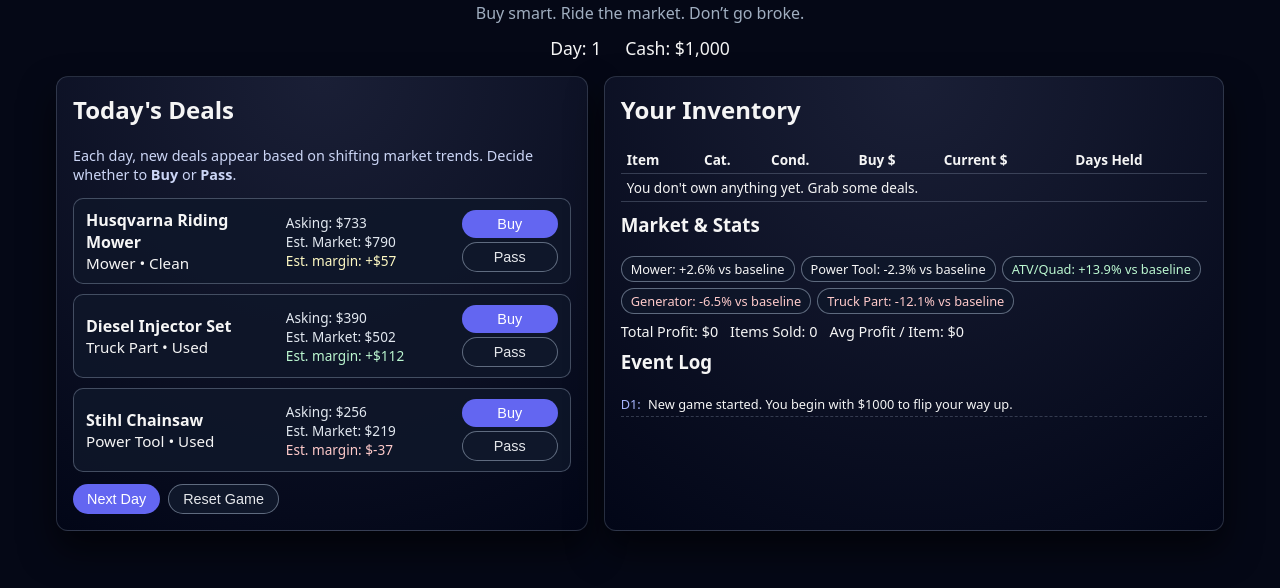
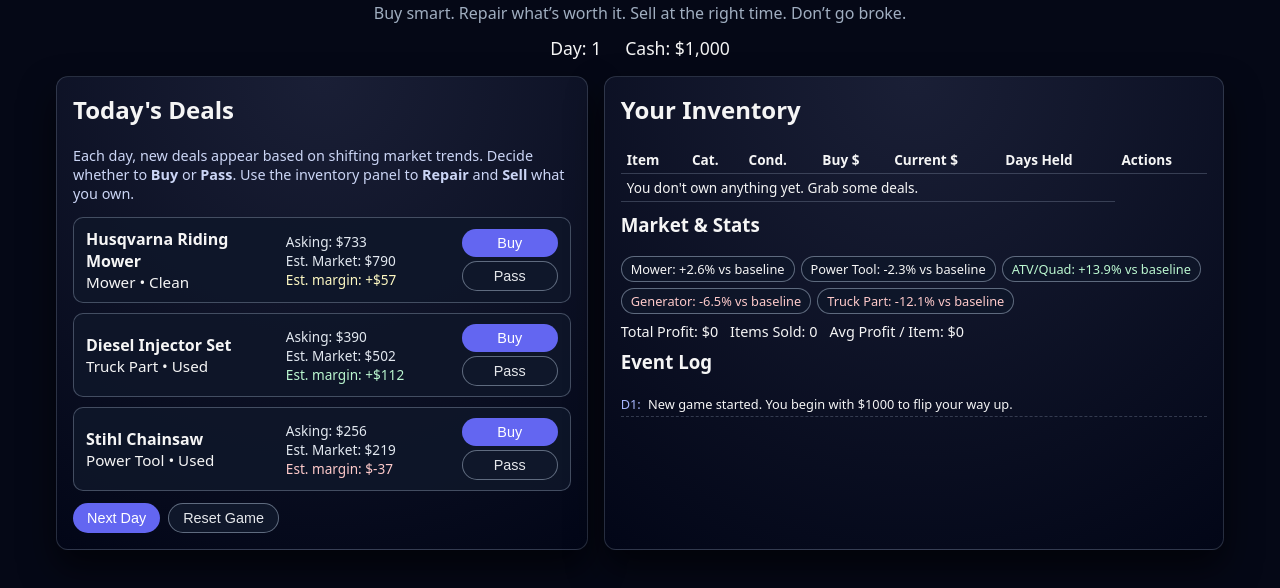
Before and after one commit to justinfry108-ai/business, a plain HTML site: page index.html in a window 1280 px wide. Shown: the part 66-654 px from the top of the page. Drawn offline with Linux system fonts and the light colour scheme.

Commit message:
Update index.html

```diff
--- a/index.html
+++ b/index.html
@@ -10,7 +10,9 @@
   <div class="app">
     <header class="app-header">
       <h1>Flip Tycoon</h1>
-      <p class="subtitle">Buy smart. Ride the market. Don’t go broke.</p>
+      <p class="subtitle">
+        Buy smart. Repair what’s worth it. Sell at the right time. Don’t go broke.
+      </p>
       <div class="top-stats">
         <div>Day: <span id="day">1</span></div>
         <div>Cash: $<span id="cash">0</span></div>
@@ -24,6 +26,7 @@
         <p class="hint">
           Each day, new deals appear based on shifting market trends.
           Decide whether to <strong>Buy</strong> or <strong>Pass</strong>.
+          Use the inventory panel to <strong>Repair</strong> and <strong>Sell</strong> what you own.
         </p>
         <div id="deals-container" class="deals-list">
           <!-- Deals are rendered here -->
@@ -47,6 +50,7 @@
             <th>Buy $</th>
             <th>Current $</th>
             <th>Days Held</th>
+            <th>Actions</th>
           </tr>
           </thead>
           <tbody id="inventory-body">
```
